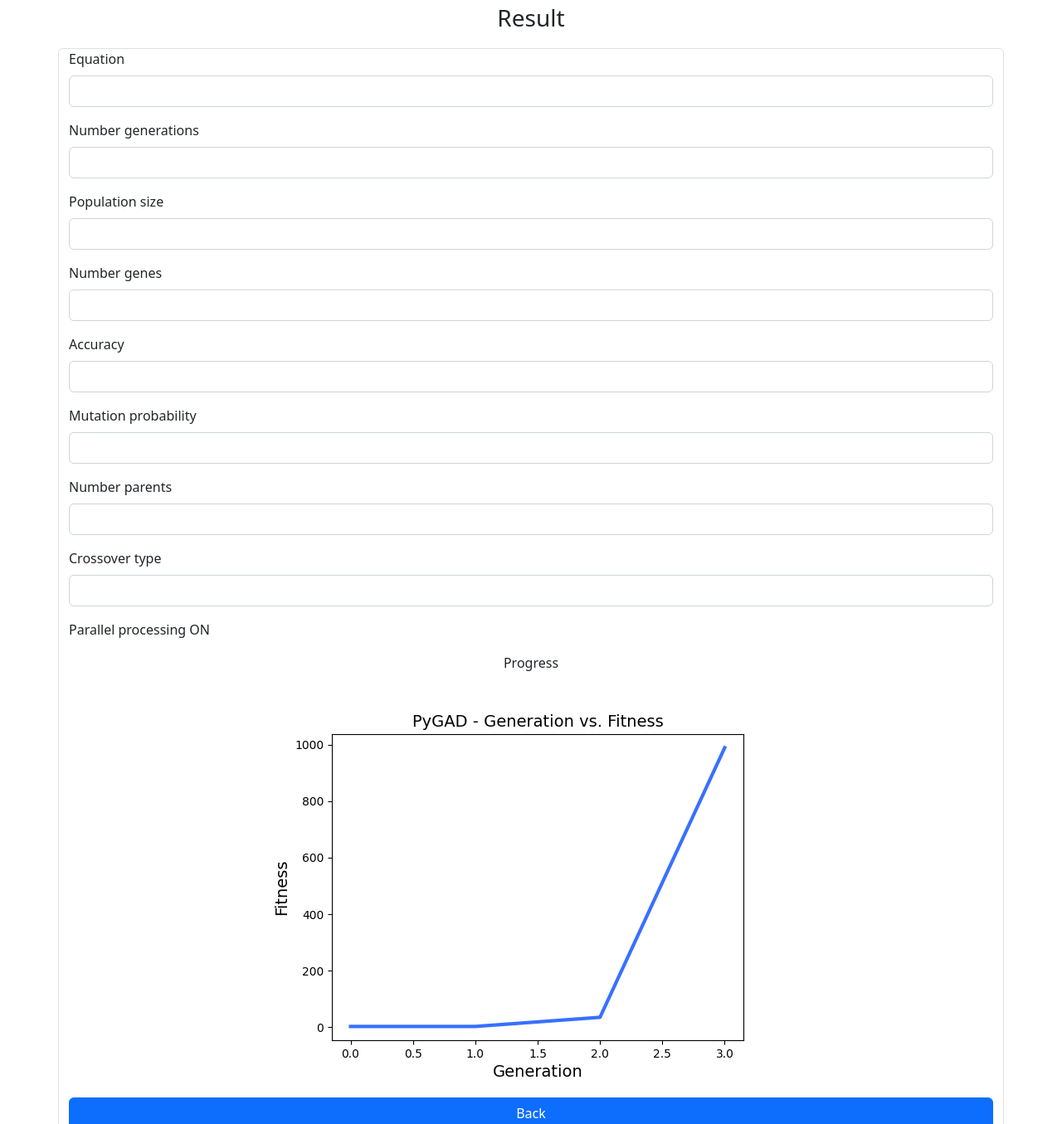
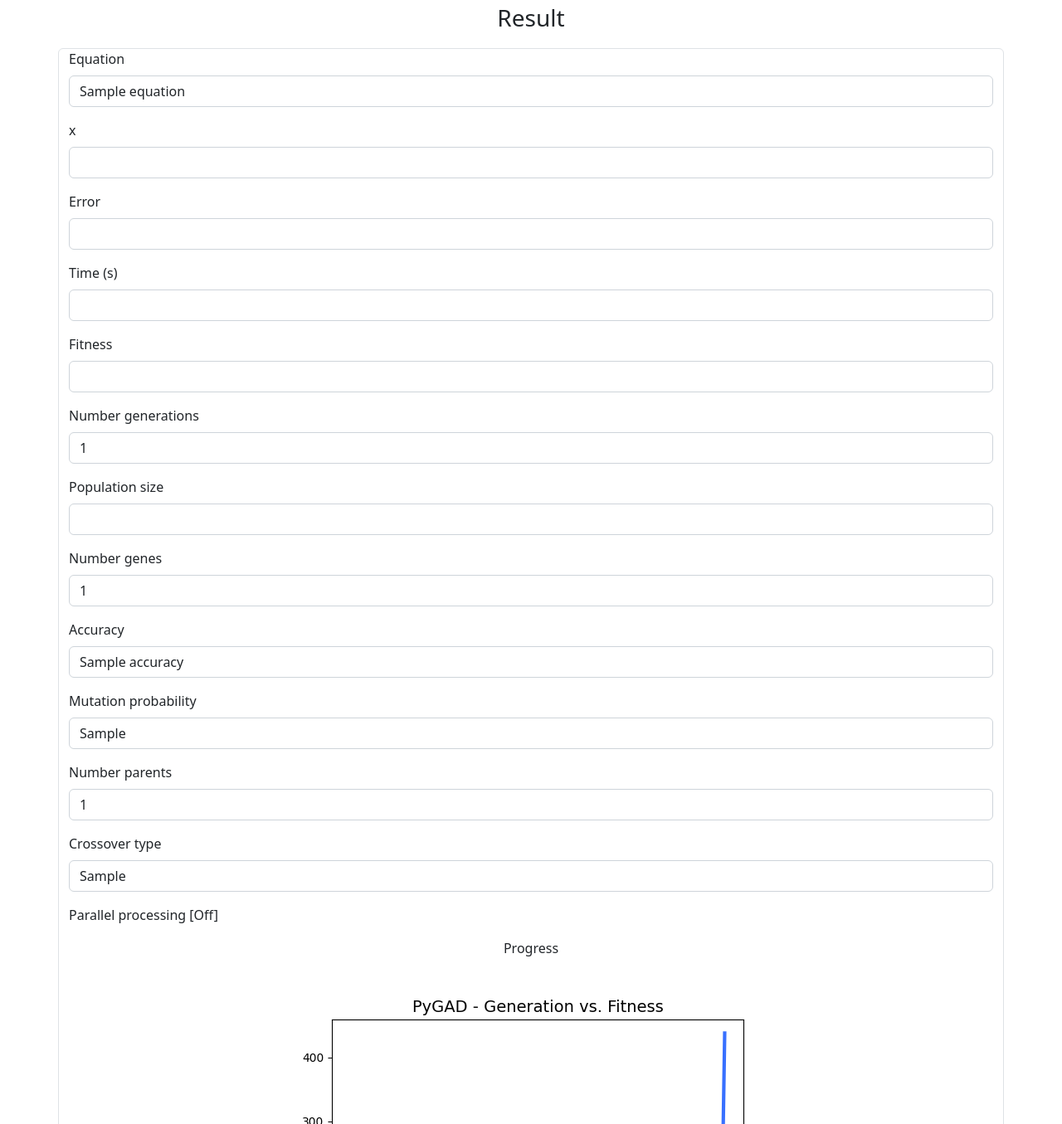
Before and after one commit to Aarrtteemm123/GA-in-math-equations, a Flask app: template templates/result.html in a window 1280 px wide. Shown: the top 1355 px of the page at 83% size. Run offline with Flask 2, Linux system fonts and the light colour scheme; the template is opened without the code that fills it: most values are stand-ins (such as "Sample title", 1, 10 or a date in 2020).

Commit message:
display result in result page, fix errors

```diff
--- a/server.py
+++ b/server.py
@@ -40,6 +40,8 @@ def process_data():
     ga_data = ga_form.data
     ga = GAInterface(ga_data.pop('equation'))
     ga_data['parallel_processing'] = os.cpu_count() if ga_data.pop('parallel_processing') else 1
+    if Config.PARALLEL_PROCESSING > 1 and ga_data['parallel_processing'] > 1:
+        ga_data['parallel_processing'] = Config.PARALLEL_PROCESSING
     ga.build_solver(**ga_data)
     execution_time = ga.run_solver()
     result_data = ga.get_result()
--- a/templates/result.html
+++ b/templates/result.html
@@ -11,38 +11,56 @@
 <div class="container border rounded">
     <div class="mb-3">
         <label for="equation" class="form-label">Equation</label>
-        <input type="text" readonly name="equation" class="form-control" id="equation">
+        <input type="text" readonly value="{{ data.equation }}" name="equation" class="form-control" id="equation">
+    </div>
+    <div class="mb-3">
+        <label for="x" class="form-label">x</label>
+        <input type="number" readonly value="{{ data.x }}" name="x" class="form-control" id="x">
+    </div>
+    <div class="mb-3">
+        <label for="error" class="form-label">Error</label>
+        <input type="number" readonly value="{{ data.error }}" name="error" class="form-control" id="error">
+    </div>
+    <div class="mb-3">
+        <label for="time" class="form-label">Time (s)</label>
+        <input type="number" readonly value="{{ data.execution_time }}" name="time" class="form-control" id="time">
+    </div>
+    <div class="mb-3">
+        <label for="fitness" class="form-label">Fitness</label>
+        <input type="number" readonly value="{{ data.fitness }}" name="fitness" class="form-control" id="fitness">
     </div>
     <div class="mb-3">
         <label for="numGeneration" class="form-label">Number generations</label>
-        <input type="number" readonly name="numGeneration" class="form-control" id="numGeneration">
+        <input type="number" readonly value="{{ data.num_generations }}" name="numGeneration" class="form-control" id="numGeneration">
     </div>
     <div class="mb-3">
         <label for="populationSize" class="form-label">Population size</label>
-        <input type="number" readonly name="populationSize" class="form-control" id="populationSize">
+        <input type="number" readonly value="{{ data.sol_per_pop }}" name="populationSize" class="form-control" id="populationSize">
     </div>
     <div class="mb-3">
         <label for="numGenes" class="form-label">Number genes</label>
-        <input type="number" readonly name="numGenes" class="form-control" id="numGenes">
+        <input type="number" readonly value="{{ data.num_genes }}" name="numGenes" class="form-control" id="numGenes">
     </div>
     <div class="mb-3">
         <label for="accuracy" class="form-label">Accuracy</label>
-        <input type="text" readonly name="accuracy" class="form-control" id="accuracy">
+        <input type="text" readonly value="{{ data.accuracy }}" name="accuracy" class="form-control" id="accuracy">
     </div>
     <div class="mb-3">
         <label for="mutationProbability" class="form-label">Mutation probability</label>
-        <input type="text" readonly name="mutationProbability" class="form-control" id="mutationProbability">
+        <input type="text" readonly value="{{ data.mutation_probability }}" name="mutationProbability" class="form-control" id="mutationProbability">
     </div>
     <div class="mb-3">
         <label for="numParents" class="form-label">Number parents</label>
-        <input type="number" readonly name="numParents" class="form-control" id="numParents">
+        <input type="number" readonly value="{{ data.num_parents_mating }}" name="numParents" class="form-control" id="numParents">
     </div>
     <div class="mb-3">
         <label for="crossoverType" class="form-label">Crossover type</label>
-        <input type="number" readonly name="crossoverType" class="form-control" id="crossoverType">
+        <input type="text" readonly value="{{ data.crossover_type }}" name="crossoverType" class="form-control" id="crossoverType">
     </div>
     <div class="mb-3">
-        <label class="form-check-label">Parallel processing ON</label>
+        <label class="form-check-label">Parallel processing
+            {% if data.parallel_processing > 1  %} [On], threads {{ data.parallel_processing }} {% else %} [Off] {% endif %}
+        </label>
     </div>
     <div class="mb-3 text-center">
         <p>Progress</p>
```
Also changed, not shown: config.py (+7 -7 lines), ga_interface.py (+7 -3 lines), templates/index.html (+10 -10 lines), static/my_plot.png.
